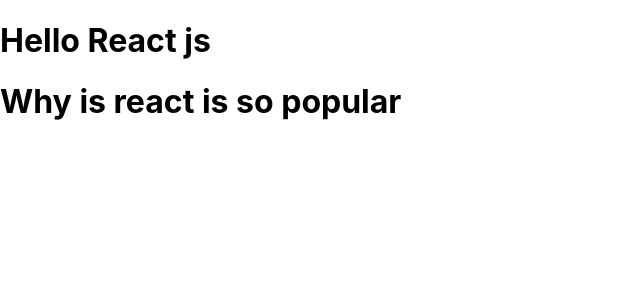
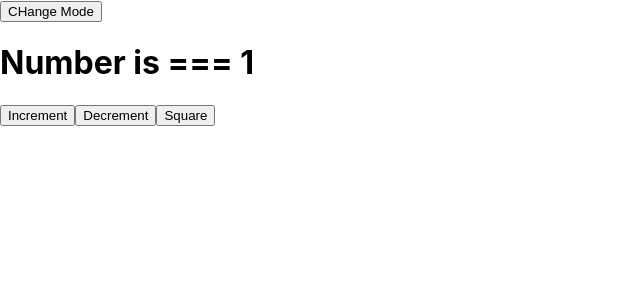
Before and after one commit to pranshubaghel/first-react-app, a React (Create React App) app: page / in a window 1280 px wide. Shown: the top 300 px of the page, without its empty margins (0-640 px from the left). Built offline with nearby package versions, Linux system fonts and the light colour scheme.

Commit message:
usestate

```diff
--- a/public/index.html
+++ b/public/index.html
@@ -26,7 +26,7 @@
     -->
     <title>React App</title>
   </head>
-  <body>
+  <body id="test">
     <noscript>You need to enable JavaScript to run this app.</noscript>
     <div id="root"></div>
     <!--
--- a/src/App.js
+++ b/src/App.js
@@ -1,15 +1,18 @@
+import './App.css';
+import Info from './Components/Info';
+import Home from './Components/Home';
 
-import './App.css';
-import Home from './Components/Home';
-import About from './Components/About';
+
+
 
 function App() {
   return (
-   <>
-    < Home/>
-    < About/>
 
-    </>
+<>
+<Info/>
+<Home/>
+</>
+
   );
 }
 
--- a/src/Components/About.js
+++ /dev/null
@@ -1,9 +0,0 @@
-const About = () => {
-    return (
-        <>
-        <h1>Why is react is so popular </h1>
-        </>
-    )
-}
-
-export default About;
--- a/src/Components/Home.js
+++ /dev/null
@@ -1,12 +0,0 @@
-const Home = () => {
-    return (
-        <>
-            <h1>Hello React js</h1>
-
-        </>
-
-    )
-
-}
-
-export default Home;
--- /dev/null
+++ b/src/Components/Home.jsx
@@ -0,0 +1,27 @@
+import React, { useState } from "react";
+const Home = ()=>{
+    const[count,setCount]= useState(1);
+    const Increment = ()=> {
+        setCount(count + 1)
+    }
+
+    const Decrement = () =>{
+        setCount(count - 1)
+    }
+
+    const Square = () => {
+        setCount(count * count)
+    }
+
+    return(
+        <>
+        <h1>Number is === {count}</h1>
+        <button onClick={()=>Increment()}>Increment</button>
+        <button onClick={()=>Decrement()}>Decrement</button>
+        <button onClick={()=>Square()}>Square</button>
+
+        </>
+    )
+};
+
+export default Home;
--- /dev/null
+++ b/src/Components/Info.js
@@ -0,0 +1,22 @@
+const Info = () => {
+    const toggleMode = () => {
+      var root = document.getElementById("test");
+      var currentColor = window.getComputedStyle(root).backgroundColor;
+
+      if (currentColor === 'rgb(0, 0, 0)' || currentColor === 'black') {
+        root.style.backgroundColor = "white";
+      } else {
+        root.style.backgroundColor = "black";
+      }
+    };
+
+    return (
+      <>
+        <button  className="toggle-button" onClick={toggleMode}>
+          CHange Mode
+        </button>
+      </>
+    );
+  };
+
+  export default Info;
```
